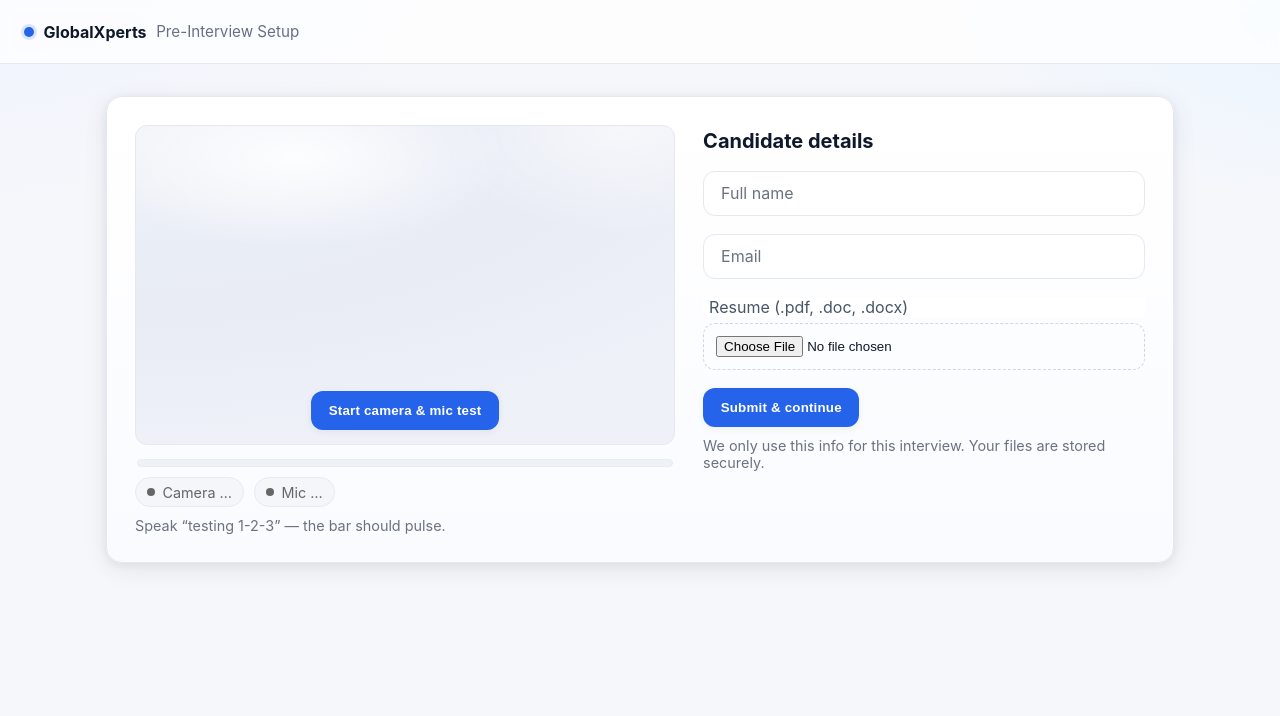
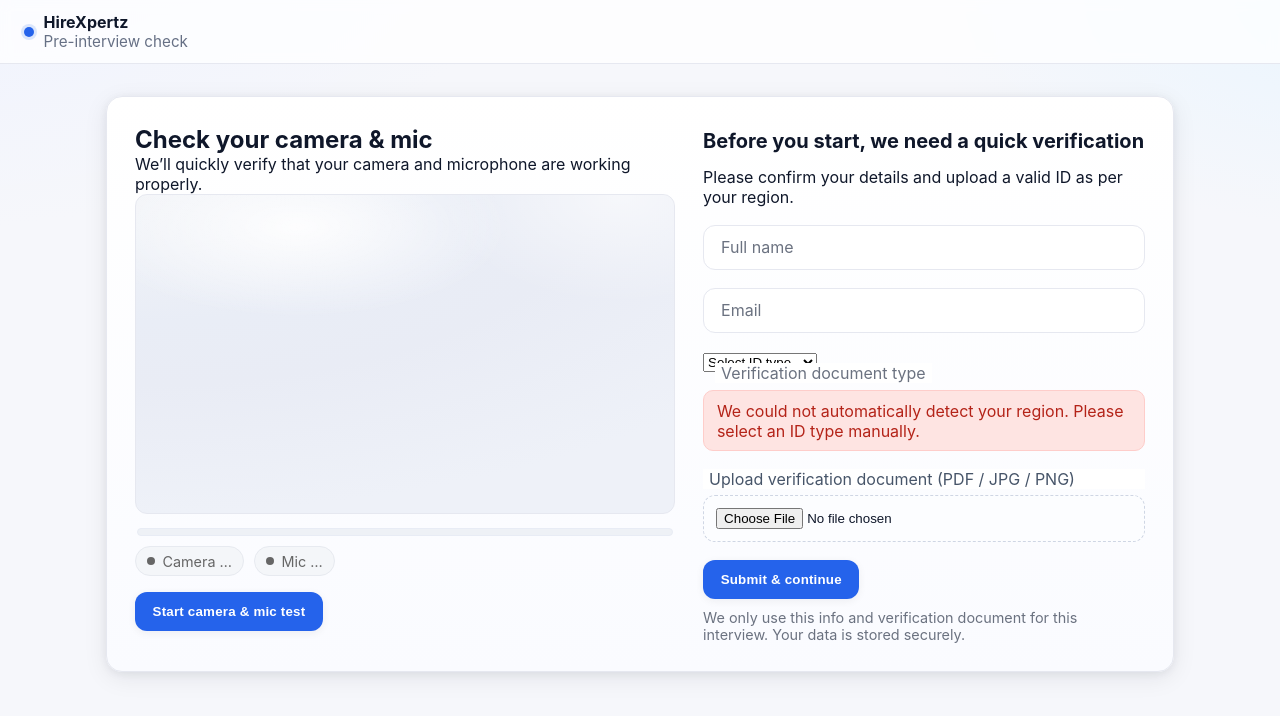
Before and after one commit to abhishekglobalxt/CandidatePortal1, a React (Vite) app: page / in a window 1280 px wide. Shown: the top 716 px of the page. Built offline with nearby package versions, Linux system fonts and the light colour scheme; no server answers.

Commit message:
Update SetupPortal.jsx

```diff
--- a/src/SetupPortal.jsx
+++ b/src/SetupPortal.jsx
@@ -1,8 +1,11 @@
 // src/SetupPortal.jsx
 import { useEffect, useRef, useState } from "react";
-import "./App.css"; // <- make sure this file exists at src/setup.modern.css
+import "./App.css";
 
 const SETUP_WEBHOOK = import.meta.env.VITE_SETUP_WEBHOOK;
+
+// OPTIONAL: if you prefer, move this URL to an env var like VITE_GEOIP_URL
+const GEOIP_URL = "https://ipapi.co/json/";
 
 function useQuery() {
   const p = new URLSearchParams(window.location.search);
@@ -44,65 +47,131 @@ export default function SetupPortal() {
   // form
   const [name, setName] = useState("");
   const [email, setEmail] = useState("");
-  const [resume, setResume] = useState(null);
+
+  // NEW: KYC / verification doc state
+  const [countryCode, setCountryCode] = useState("");              // e.g. "IN"
+  const [geoError, setGeoError] = useState("");
+  const [docType, setDocType] = useState("");                      // "aadhaar" | "passport" | "driving_license"
+  const [docFile, setDocFile] = useState(null);                    // File
   const [submitting, setSubmitting] = useState(false);
   const [submitError, setSubmitError] = useState("");
+
+  // --- GeoIP: detect country based on IP and pre-configure docType ---
+  useEffect(() => {
+    let cancelled = false;
+    const detectCountry = async () => {
+      try {
+        const res = await fetch(GEOIP_URL);
+        if (!res.ok) throw new Error("GeoIP request failed");
+        const data = await res.json();
+        if (cancelled) return;
+        const cc = (data.country_code || "").toUpperCase();
+        setCountryCode(cc || "");
+        // If India, default docType to Aadhaar
+        if (cc === "IN") {
+          setDocType("aadhaar");
+        }
+      } catch (err) {
+        console.error("GeoIP error", err);
+        if (!cancelled) {
+          setGeoError("We could not automatically detect your region. Please select an ID type manually.");
+        }
+      }
+    };
+    detectCountry();
+    return () => {
+      cancelled = true;
+    };
+  }, []);
+
+  // --- Camera & mic test logic (unchanged) ---
 
   const startTest = async () => {
     setPermError("");
     try {
       const stream = await navigator.mediaDevices.getUserMedia({
         video: { width: { ideal: 1280 }, height: { ideal: 720 } },
-        audio: { echoCancellation: true, noiseSuppression: true, autoGainControl: true },
+        audio: {
+          echoCancellation: true,
+          noiseSuppression: true,
+          autoGainControl: true,
+        },
       });
+
       streamRef.current = stream;
-      setCamOk(stream.getVideoTracks().length > 0);
-      setMicOk(stream.getAudioTracks().length > 0);
-
       if (videoRef.current) {
         videoRef.current.srcObject = stream;
-        await videoRef.current.play();
+        await videoRef.current.play().catch(() => {});
       }
-      setIsTesting(true);
 
-      audioCtxRef.current = new (window.AudioContext || window.webkitAudioContext)();
-      const source = audioCtxRef.current.createMediaStreamSource(stream);
-      analyserRef.current = audioCtxRef.current.createAnalyser();
-      analyserRef.current.fftSize = 1024;
-      source.connect(analyserRef.current);
-      dataArrayRef.current = new Uint8Array(analyserRef.current.fftSize);
+      const videoTrack = stream.getVideoTracks()[0];
+      const audioTrack = stream.getAudioTracks()[0];
+      setCamOk(!!videoTrack);
+      setMicOk(!!audioTrack);
+
+      const audioCtx = new (window.AudioContext || window.webkitAudioContext)();
+      audioCtxRef.current = audioCtx;
+      const source = audioCtx.createMediaStreamSource(stream);
+      const analyser = audioCtx.createAnalyser();
+      analyser.fftSize = 2048;
+      analyserRef.current = analyser;
+      source.connect(analyser);
+      const bufferLength = analyser.frequencyBinCount;
+      const dataArray = new Uint8Array(bufferLength);
+      dataArrayRef.current = dataArray;
 
       const tick = () => {
-        analyserRef.current.getByteTimeDomainData(dataArrayRef.current);
+        if (!analyserRef.current) return;
+        analyserRef.current.getByteTimeDomainData(dataArray);
         let sum = 0;
-        for (let i = 0; i < dataArrayRef.current.length; i++) {
-          const v = (dataArrayRef.current[i] - 128) / 128;
+        for (let i = 0; i < dataArray.length; i++) {
+          const v = dataArray[i] / 128 - 1.0;
           sum += v * v;
         }
-        const rms = Math.sqrt(sum / dataArrayRef.current.length);
-        const lvl = Math.min(1, rms * 4);
-        setAudioLevel(lvl);
-        if (lvl > 0.03) setMicOk(true);
+        const rms = Math.sqrt(sum / dataArray.length);
+        const level = Math.min(1, Math.max(0, rms * 4));
+        setAudioLevel(level);
+        if (level > 0.03) {
+          setMicOk(true);
+        }
         rafRef.current = requestAnimationFrame(tick);
       };
+
+      setIsTesting(true);
       tick();
     } catch (err) {
       console.error(err);
-      setPermError("We couldn’t access your camera/mic. Please allow permissions and try again.");
+      setPermError(
+        "We couldn’t access your camera or microphone. Please allow permissions in your browser and try again."
+      );
       stopTest();
     }
   };
 
   const stopTest = () => {
-    if (rafRef.current) cancelAnimationFrame(rafRef.current);
-    rafRef.current = null;
-    try { analyserRef.current?.disconnect(); } catch {}
-    try { audioCtxRef.current?.close(); } catch {}
+    if (rafRef.current) {
+      cancelAnimationFrame(rafRef.current);
+      rafRef.current = null;
+    }
+    if (analyserRef.current && audioCtxRef.current) {
+      try {
+        analyserRef.current.disconnect();
+      } catch {}
+      try {
+        audioCtxRef.current.close();
+      } catch {}
+    }
     analyserRef.current = null;
     audioCtxRef.current = null;
-    const s = streamRef.current;
-    if (s) s.getTracks().forEach((t) => t.stop());
-    streamRef.current = null;
+
+    if (streamRef.current) {
+      streamRef.current.getTracks().forEach((t) => t.stop());
+      streamRef.current = null;
+    }
+    if (videoRef.current) {
+      videoRef.current.srcObject = null;
+    }
+
     setIsTesting(false);
     setAudioLevel(0);
     setCamOk(false);
@@ -111,16 +180,38 @@ export default function SetupPortal() {
 
   useEffect(() => () => stopTest(), []);
 
+  // --- Submit handler with new verification logic ---
+
   const onSubmit = async (e) => {
     e.preventDefault();
     setSubmitError("");
 
-    if (!name.trim() || !email.trim()) return setSubmitError("Please enter your name and email.");
-    if (!resume) return setSubmitError("Attach your resume (.pdf, .doc, .docx).");
-    const okExt = [".pdf", ".doc", ".docx"].some((ext) => resume.name.toLowerCase().endsWith(ext));
-    if (!okExt) return setSubmitError("Resume must be PDF or Word.");
-    if (!camOk || !micOk) return setSubmitError("Please complete the camera & mic test.");
-    if (!SETUP_WEBHOOK) return setSubmitError("Setup webhook is not configured.");
+    if (!name.trim() || !email.trim()) {
+      return setSubmitError("Please enter your name and email.");
+    }
+
+    if (!docType) {
+      return setSubmitError("Please select the type of verification document.");
+    }
+
+    if (!docFile) {
+      return setSubmitError("Please upload your verification document.");
+    }
+
+    const okExt = [".pdf", ".jpg", ".jpeg", ".png"].some((ext) =>
+      docFile.name.toLowerCase().endsWith(ext)
+    );
+    if (!okExt) {
+      return setSubmitError("Verification document must be a PDF or an image (JPG/PNG).");
+    }
+
+    if (!camOk || !micOk) {
+      return setSubmitError("Please complete the camera & mic test.");
+    }
+
+    if (!SETUP_WEBHOOK) {
+      return setSubmitError("Setup webhook is not configured.");
+    }
 
     setSubmitting(true);
     try {
@@ -132,55 +223,92 @@ export default function SetupPortal() {
       form.append("cam_ok", String(camOk));
       form.append("mic_ok", String(micOk));
       form.append("user_agent", navigator.userAgent);
-      form.append("resume", resume, resume.name);
 
-      const res = await fetch(SETUP_WEBHOOK, { method: "POST", body: form });
-      let payload = {};
-      try { payload = await res.json(); } catch {}
-      if (!res.ok) throw new Error(payload?.message || `Setup failed (${res.status})`);
+      // NEW: pass region + verification doc info to n8n
+      form.append("country_code", countryCode || "");
+      form.append("verification_doc_type", docType);
+      form.append("verification_document", docFile, docFile.name);
+
+      const res = await fetch(SETUP_WEBHOOK, {
+        method: "POST",
+        body: form,
+      });
+
+      const payload = await res.json().catch(() => ({}));
+      if (!res.ok || payload.ok === false) {
+        const msg = payload.message || payload.error || `Setup failed (${res.status})`;
+        throw new Error(msg);
+      }
 
       const candidateId = payload.candidateId || payload.candidate_id || payload.id || null;
-      sessionStorage.setItem("gx_candidate", JSON.stringify({ candidateId, name, email }));
+      if (!candidateId) {
+        throw new Error("Setup succeeded but no candidateId was returned.");
+      }
+
+      sessionStorage.setItem(
+        "gx_candidate",
+        JSON.stringify({ candidateId, name, email })
+      );
       sessionStorage.setItem("gx_interview_id", iid);
 
-      window.location.assign(`/interview${iid ? `?id=${encodeURIComponent(iid)}` : ""}`);
+      const nextUrl = `/interview?id=${encodeURIComponent(iid)}`;
+      window.location.assign(nextUrl);
     } catch (err) {
       console.error(err);
-      setSubmitError(err.message || "Something went wrong during setup.");
+      setSubmitError(err.message || "Could not submit setup. Please try again.");
     } finally {
       setSubmitting(false);
     }
   };
+
+  // --- Derived UI labels ---
+
+  const isIndia = countryCode === "IN";
+  const docLabel =
+    isIndia || docType === "aadhaar"
+      ? "Upload Aadhaar Card (PDF / JPG / PNG)"
+      : docType === "passport"
+      ? "Upload Passport (PDF / JPG / PNG)"
+      : docType === "driving_license"
+      ? "Upload Driving License (PDF / JPG / PNG)"
+      : "Upload verification document (PDF / JPG / PNG)";
 
   return (
     <div className="gx-page">
       <header className="gx-topbar">
         <div className="brand">
           <span className="logo-dot" />
-          <span className="brand-name">GlobalXperts</span>
-          <span className="brand-sub">Pre-Interview Setup</span>
+          <div>
+            <div className="brand-name">HireXpertz</div>
+            <div className="brand-sub">Pre-interview check</div>
+          </div>
         </div>
       </header>
 
       <main className="gx-container">
         <section className="gx-card">
           <div className="gx-left">
+            <h2>Check your camera & mic</h2>
+            <p className="gx-sub">
+              We’ll quickly verify that your camera and microphone are working properly.
+            </p>
+
             <div className="gx-video-surface">
-              <video ref={videoRef} playsInline muted className="gx-video" />
-              {!isTesting ? (
-                <button className="gx-btn primary floating" type="button" onClick={startTest}>
-                  Start camera & mic test
-                </button>
-              ) : (
-                <button className="gx-btn subtle floating" type="button" onClick={stopTest}>
-                  Stop test
-                </button>
-              )}
               <div className="gx-soft-shine" />
+              <video
+                ref={videoRef}
+                className="gx-video"
+                autoPlay
+                muted
+                playsInline
+              />
             </div>
 
             <div className="gx-meter">
-              <div className="fill" style={{ width: `${Math.round(audioLevel * 100)}%` }} />
+              <div
+                className="fill"
+                style={{ width: `${Math.round(audioLevel * 100)}%` }}
+              />
             </div>
 
             <div className="gx-status">
@@ -189,16 +317,29 @@ export default function SetupPortal() {
             </div>
 
             {permError && <div className="gx-banner error">{permError}</div>}
-            <p className="gx-hint">Speak “testing 1-2-3” — the bar should pulse.</p>
+
+            <div className="gx-actions">
+              {!isTesting ? (
+                <button className="gx-btn primary" type="button" onClick={startTest}>
+                  Start camera & mic test
+                </button>
+              ) : (
+                <button className="gx-btn subtle" type="button" onClick={stopTest}>
+                  Stop test
+                </button>
+              )}
+            </div>
           </div>
 
           <form className="gx-right" onSubmit={onSubmit}>
-            <h2>Candidate details</h2>
+            <h2>Before you start, we need a quick verification</h2>
+            <p className="gx-sub">
+              Please confirm your details and upload a valid ID as per your region.
+            </p>
 
-            {/* Floating labels for text/email only */}
             <div className="gx-field">
               <input
-                id="fullName"
+                id="name"
                 type="text"
                 value={name}
                 onChange={(e) => setName(e.target.value)}
@@ -206,7 +347,7 @@ export default function SetupPortal() {
                 autoComplete="name"
                 required
               />
-              <label htmlFor="fullName">Full name</label>
+              <label htmlFor="name">Full name</label>
             </div>
 
             <div className="gx-field">
@@ -222,14 +363,33 @@ export default function SetupPortal() {
               <label htmlFor="email">Email</label>
             </div>
 
-            {/* File field — label above, no float */}
+            {/* NEW: Show doc type dropdown for non-India or when geo fails */}
+            {!isIndia && (
+              <div className="gx-field">
+                <select
+                  id="verification_type"
+                  value={docType}
+                  onChange={(e) => setDocType(e.target.value)}
+                  required
+                >
+                  <option value="">Select ID type</option>
+                  <option value="passport">Passport</option>
+                  <option value="driving_license">Driving License</option>
+                </select>
+                <label htmlFor="verification_type">Verification document type</label>
+              </div>
+            )}
+
+            {geoError && <div className="gx-banner error">{geoError}</div>}
+
+            {/* File field — dynamic label */}
             <div className="gx-field file">
-              <label htmlFor="resume">Resume (.pdf, .doc, .docx)</label>
+              <label htmlFor="verification_document">{docLabel}</label>
               <input
-                id="resume"
+                id="verification_document"
                 type="file"
-                accept=".pdf,.doc,.docx,application/pdf,application/msword,application/vnd.openxmlformats-officedocument.wordprocessingml.document"
-                onChange={(e) => setResume(e.target.files?.[0] || null)}
+                accept=".pdf,.jpg,.jpeg,.png,application/pdf,image/jpeg,image/png"
+                onChange={(e) => setDocFile(e.target.files?.[0] || null)}
                 required
               />
             </div>
@@ -243,7 +403,7 @@ export default function SetupPortal() {
             </div>
 
             <p className="gx-privacy">
-              We only use this info for this interview. Your files are stored securely.
+              We only use this info and verification document for this interview. Your data is stored securely.
             </p>
           </form>
         </section>
```
